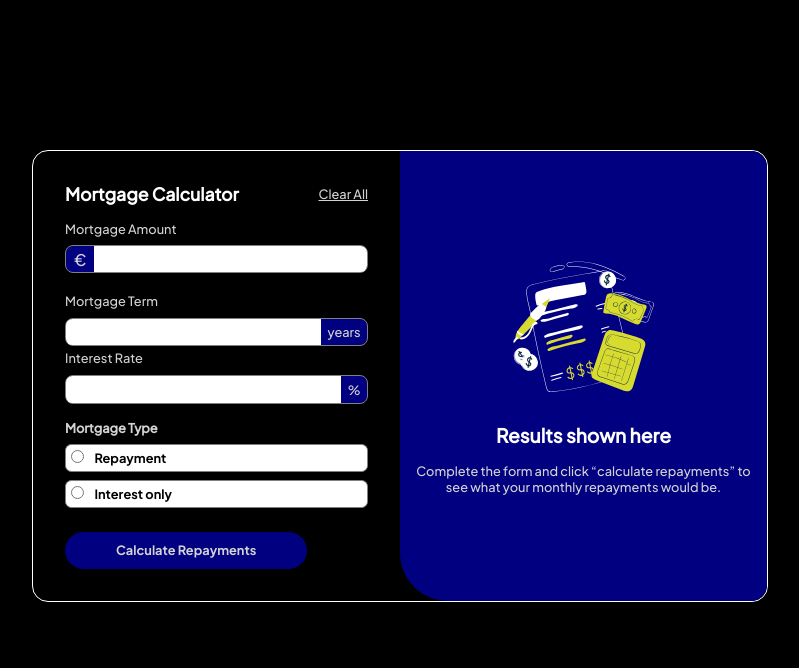
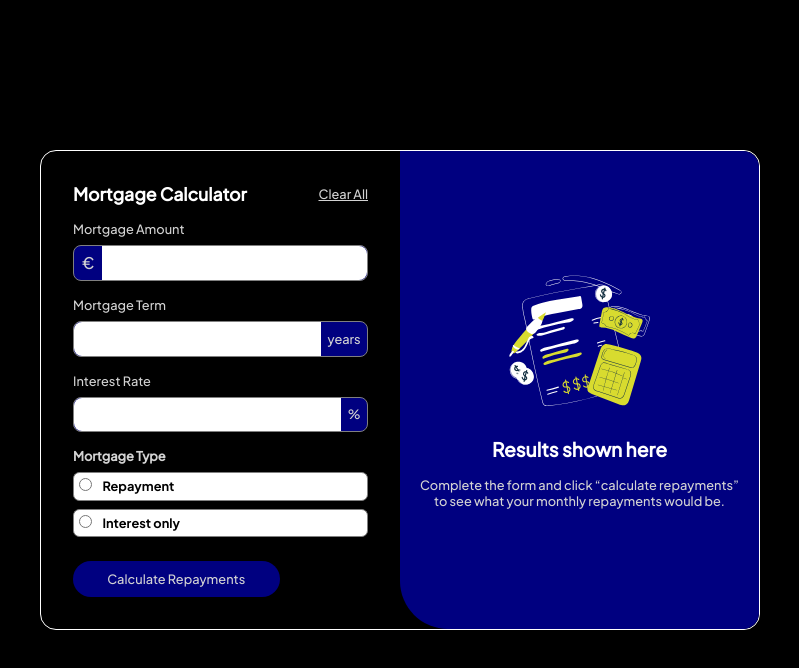
Before and after one commit to azilinskaite/calc, a plain HTML site: page index.html in a window 1280 px wide. Shown: the whole page, without its empty margins (240-1039 px from the left). Drawn offline with Linux system fonts and the light colour scheme.

Commit message:
CSS updates

```diff
--- a/index.html
+++ b/index.html
@@ -12,7 +12,7 @@
       <section id="calculator">
         <div class="header">
           <h1>Mortgage Calculator</h1>
-          <a>Clear All</a>
+          <a id="clear">Clear All</a>
         </div>
 
         <form class="form-1" action="">
@@ -24,10 +24,11 @@
         </form>
 
         <form class="form-2" action="">
+
           <div class="term-form">
             <label for="mortgage-term">Mortgage Term</label>
             <div class="input-container">
-            <input type="text" id="mortgage-amount" name="mortgage-amount"/>
+            <input type="text" id="mortgage-term" name="mortgage-term"/>
             <span>years</span>
             </div>
           </div>
@@ -39,26 +40,27 @@
             <span>&#37</span>
             </div>
           </div>
+
         </form>
 
         <form class="form-radio" action="">
           <h3>Mortgage Type</h3>
           <div class="radio-box">
             <label for="">
-              <input type="radio" name="choice" />
+              <input type="radio" name="choice" id="repayment"/>
               Repayment
             </label>
           </div>
 
           <div class="radio-box">
             <label for="">
-              <input type="radio" name="choice" />
+              <input type="radio" name="choice" id="interest-only"/>
               Interest only
             </label>
           </div>
         </form>
 
-        <button type="submit">Calculate Repayments</button>
+        <button id="submit-button" type="submit">Calculate Repayments</button>
       </section>
 
       <section id="results-section">
--- a/script.js
+++ b/script.js
@@ -0,0 +1,9 @@
+const mortgageAmount = document.querySelector("#mortgage-amount");
+const mortgageTerm = document.querySelector("#mortgage-term");
+const interestRate = document.querySelector("#interest-rate");
+
+document.getElementById("submit-button").addEventListener("click", myFunction);
+
+
+
+// repayment, interest only
--- a/style.css
+++ b/style.css
@@ -30,7 +30,7 @@ main {
     margin-top: 150px; /* change gap from top */
     border: 1px solid white;
     border-radius: 1rem;
-    max-width: 46rem;
+    max-width: 45rem;
     display: grid;
     grid-template-columns: 1fr 1fr;
 
@@ -74,28 +74,33 @@ main {
                 flex: auto;
                 padding: 0.4em;
                 font-size: 0.8em;
-                font-family: "Plus Jakarta Sans bold", sans-serif;
+                font: inherit;
                 border-style: none;
                 border-radius: 0 0.5em 0.5em 0;
             }
         }
         }
         .form-2 {
-            /* display: flex; */
-            /* how to align in same row, to keep initial width */
+            /* add to same row */
+            /* display: grid;
+            grid-template-columns: 1fr 1fr; */
             .term-form, .rate-form {
+                display: flex;
+                flex-direction: column;
                 .input-container {
                     border: 1px solid gray;
                     background-color: navy;
                     border-radius: 0.5em;
                     display: flex;
                     align-items: center;
+                    justify-content: end;
                     margin-top: 0.5rem;
+                    margin-bottom: 1rem;
                     input {
                         flex: auto;
                         padding: 0.4em;
                         font-size: 0.8em;
-                        font-family: "Plus Jakarta Sans bold", sans-serif;
+                        font: inherit;
                         border-style: none;
                         border-radius: 0.5em 0 0 0.5em;
                     }
@@ -108,6 +113,7 @@ main {
             }
          }
         .form-radio {
+        margin-top: -1rem;
         h3 {
         font-size: 0.8rem;
         color: lightgray;
@@ -132,12 +138,12 @@ main {
         }
     }
     button {
-        width: 80%;
+        width: 70%;
         border-radius: 1.2rem;
         border-style: none;
         background-color: navy;
         color: lightgray;
-        font-family: "Plus Jakarta Sans bold", sans-serif;
+        font: inherit;
         font-size: 0.8em;
         padding: 0.8em;
     }
```
